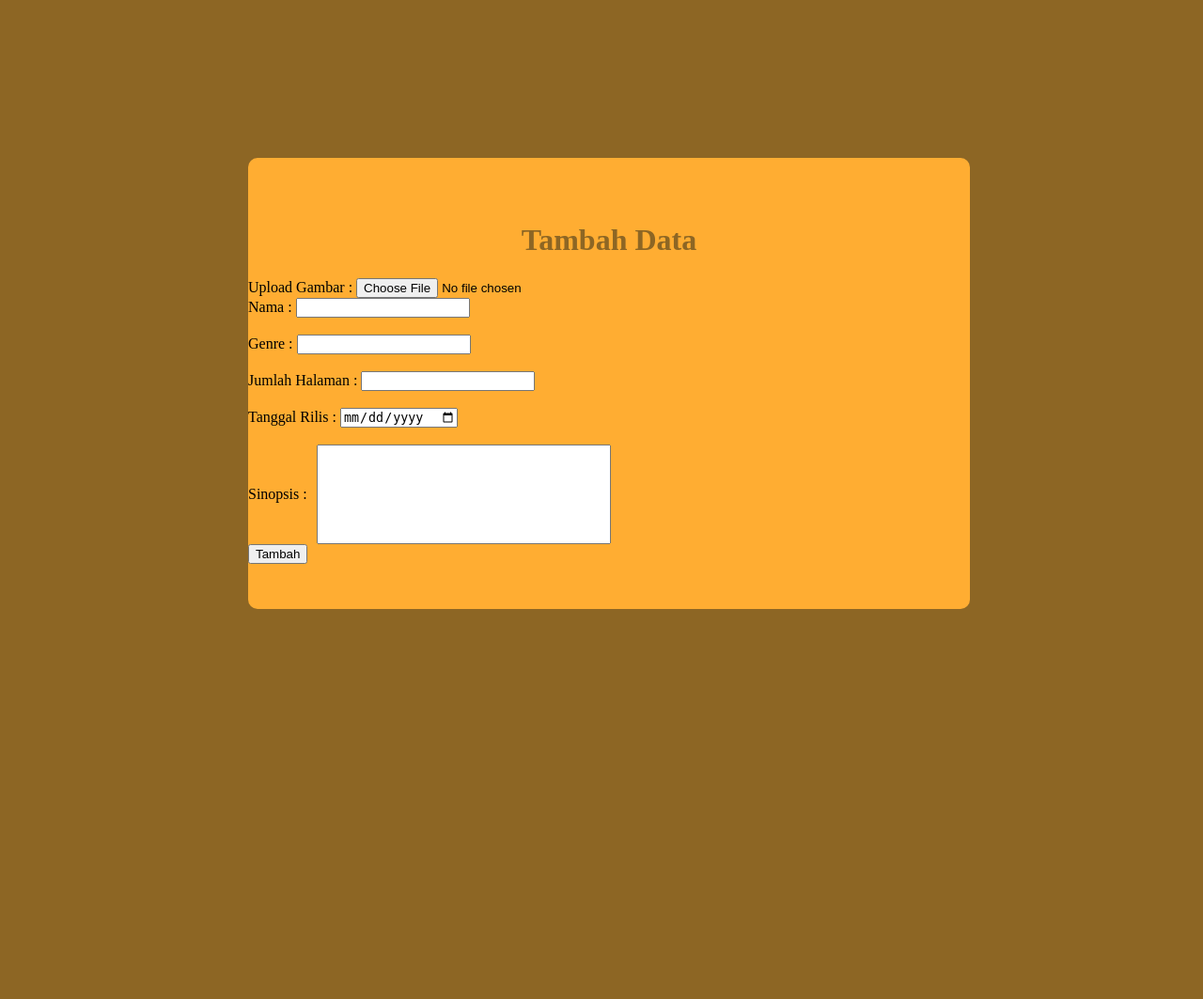
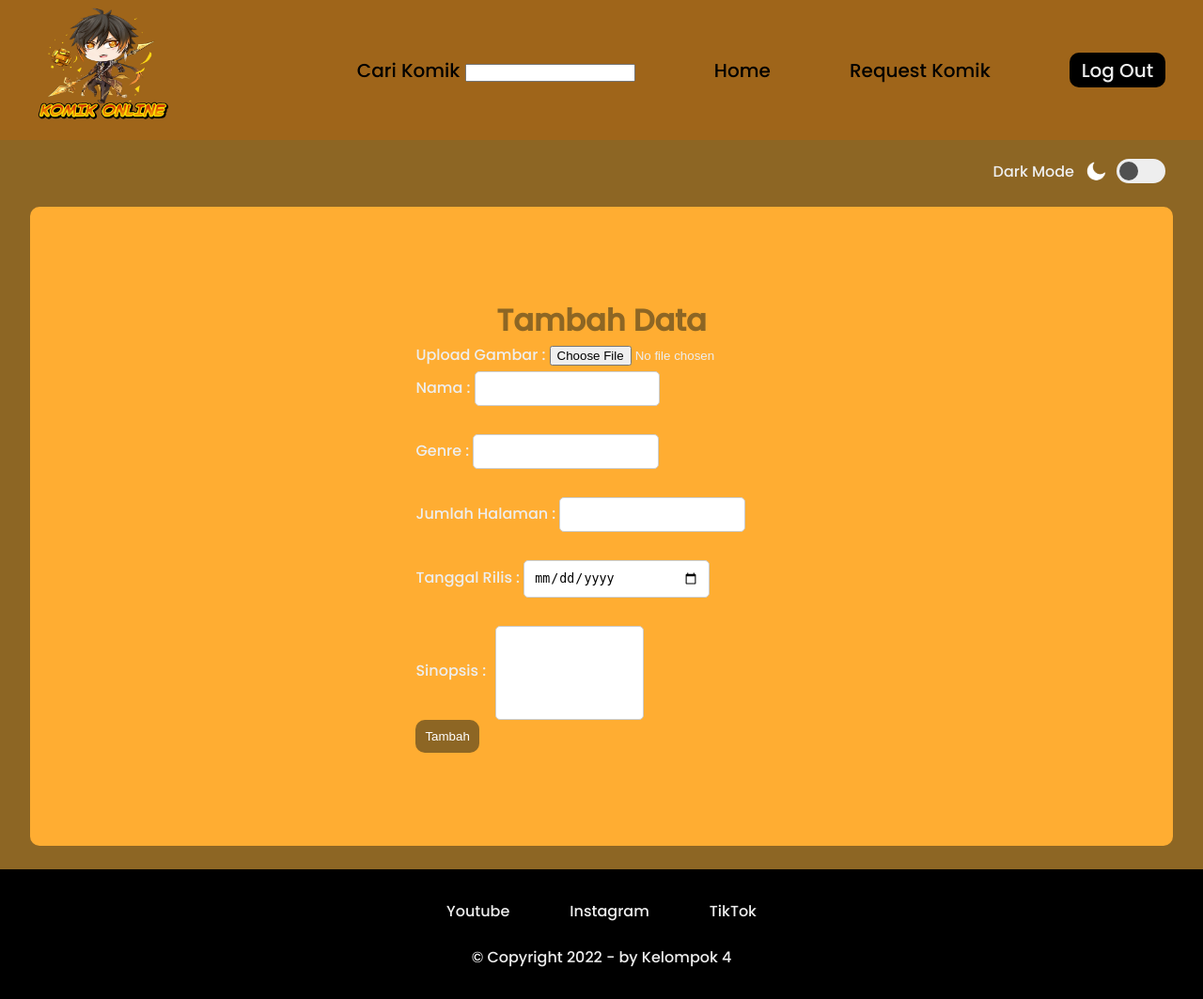
Before and after one commit to luthfihanif13/Kelompok4_B1_21, a PHP site: page /user_tambah_request.php in a window 1280 px wide. Shown: the whole page at 94% size. Before the commit the page ends 648 px from the top, so only its background shows below. Run offline with PHP 8.4, Linux system fonts and the light colour scheme.

Commit message:
tambah_request

```diff
--- a/user_tambah_request.php
+++ b/user_tambah_request.php
@@ -48,26 +48,34 @@ if (isset($_POST["tambah"])) {
     <meta charset="UTF-8">
     <meta http-equiv="X-UA-Compatible" content="IE=edge">
     <meta name="viewport" content="width=device-width, initial-scale=1.0">
+    <link rel="stylesheet" href="style.css">
     <link rel="shortcut icon" href="images/LogoZhongli.ico">
-    <title>Tambah Data</title>
+    <title>Menu User</title>
     <style>
-    body {
-      width: 100%;
-      height: 100vh;
-      display: flex;
-      justify-content: center;
-      align-items: center;
-      background: #8d6624;
+    .container {
+        width: 95%;
+        height: 85vh;
+        display: flex;
+        flex-direction: column;
+        justify-content: center;
+        border-radius: 10px;
+        margin-top: 25px;
+        margin-left: auto;
+        margin-right: auto;
+        margin-bottom: 25px;
+        align-items: center;
+        background: #ffad32;
     }
 
-    .container {
-      width: 60%;
-      height: 60vh;
-      display: flex;
-      flex-direction: column;
-      justify-content: center;
-      background: #ffad32;
-      border-radius: 10px;
+    button[type=submit]{
+        margin-bottom: 50px;
+        background-color: #8d6624;
+        color: white;
+        padding: 10px 10px;
+        border: none;
+        border-radius: 10px;
+        cursor: pointer;
+        text-decoration: none;
     }
 
     .container h1 {
@@ -75,43 +83,85 @@ if (isset($_POST["tambah"])) {
       text-align: center;
     }
 
-    table {
-      margin-bottom: auto;
-      border-collapse: collapse;
-      background: rgb(241, 148, 26);
-      color: #000000;
+    .input-text{
+        width: 50%;
+        padding: 10px;
+        border: 1px solid #ccc;
+        border-radius: 5px;
+        box-sizing: border-box;
+        margin-top: 5px;
+        resize: vertical;
     }
 
-    th, td {
-      text-align: left;
-      border: 2px solid #000000;
-      padding: 20px 30px;
+    .input-number{
+        width: 50%;
+        padding: 10px;
+        border: 1px solid #ccc;
+        border-radius: 5px;
+        box-sizing: border-box;
+        margin-top: 5px;
+        resize: vertical;
+    }
+    input[type=date]{
+        width: 50%;
+        padding: 10px;
+        border: 1px solid #ccc;
+        border-radius: 5px;
+        box-sizing: border-box;
+        margin-top: 5px;
+        resize: vertical;
     }
     </style>
 </head>
 <body>
+    <header>
+    <a href="#"><h1><img src="images/Zhongli.png" width="140px" height="120px"></h1></a>
+    <nav>
+      <a> Cari Komik <input type="text"></a>
+      <a href="user_menu.php">Home</a>
+      <a href="user_menu_request.php">Request Komik</a>
+      <a href="user_login.php" class="me">Log Out</a>
+    </nav>
+  </header>
+  <div class="mode">
+    <p id="change-mode">Dark Mode</p>
+    <img id="icon-mode" src="images/moon.png" alt="">
+    <input type="checkbox" onclick="lightMode()">
+    <br>
+  </div>
     <div class="container">
     <h1>Tambah Data</h1>
     <form action="" method="post" enctype="multipart/form-data">
         <label for="">Upload Gambar : </label>
         <input type="file" name="gambar"><br>
         <label for="nama">Nama : </label>
-        <input type="text" name="nama" required><br><br>
+        <input type="text" class="input-text" name="nama" required><br><br>
         <label for="genre">Genre : </label>
-        <input type="text" name="genre" required><br><br>
-        <label for="jumlah_halaman">Jumlah Halaman : </label>
-        <input type="number" name="jumlah_halaman" required><br><br>
+        <input type="text" class="input-text" name="genre" required><br><br>
+        <label for="jumlah_halaman" >Jumlah Halaman : </label>
+        <input type="number" class="input-number" name="jumlah_halaman" required><br><br>
         <label for="tanggal_rilis">Tanggal Rilis : </label>
         <input type="date" name="tanggal_rilis" required><br><br>
         <div class="inputBox"
         style="display: flex;
         align-items: center;">
             <label style="margin-right: 10px;"for="sinopsis">Sinopsis : </label>
-            <textarea style="width: 40%; height:100px; resize: none;" name="" id="" cols="30" rows="10"></textarea>
+            <textarea style="width: 40%; height:100px; resize: none;" name="" id="" cols="30" rows="10" class="input-text"></textarea>
         </div>
         <!-- <input style="" type="text" name="sinopsis" required><br><br> -->
         <button type="submit" name="tambah">Tambah</button>
     </form>
     </div>
+    <footer>
+    <nav>
+      <br>
+      <a href="https://youtube.com/channel/UCjRc-gYlqHi1x9fwCMeVEGw">Youtube</a>
+      <a href="https://instagram.com/mirvanhakimmm">Instagram</a>
+      <a href="https://www.tiktok.com/@muhammad_irvan_hakim?_t=8VzzYA3N1qj&_r=1">TikTok</a>
+    </nav>
+    <p>&copy Copyright 2022 - by Kelompok 4 </p>
+  </footer>
+
+  <script src="script.js"></script>
 </body>
 </html>
```
